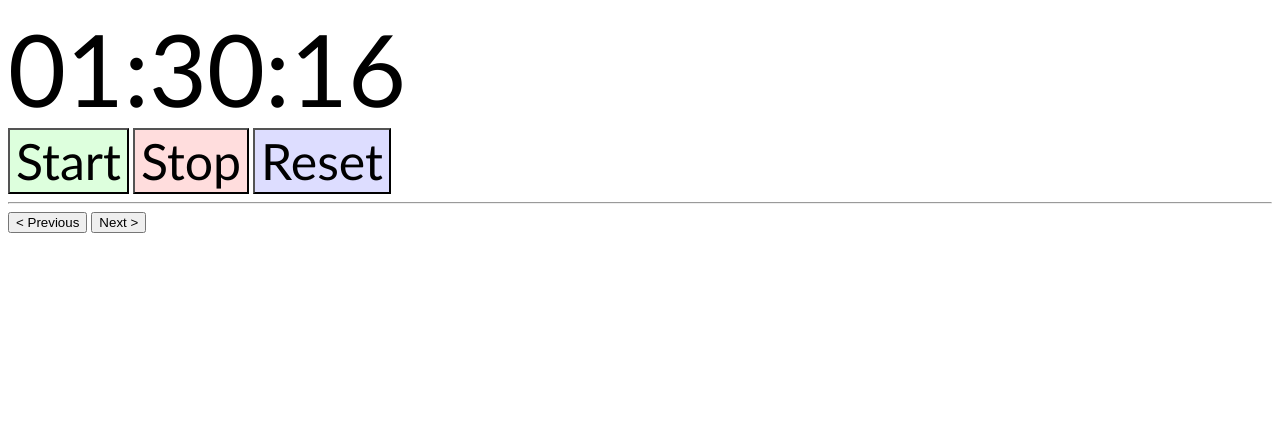
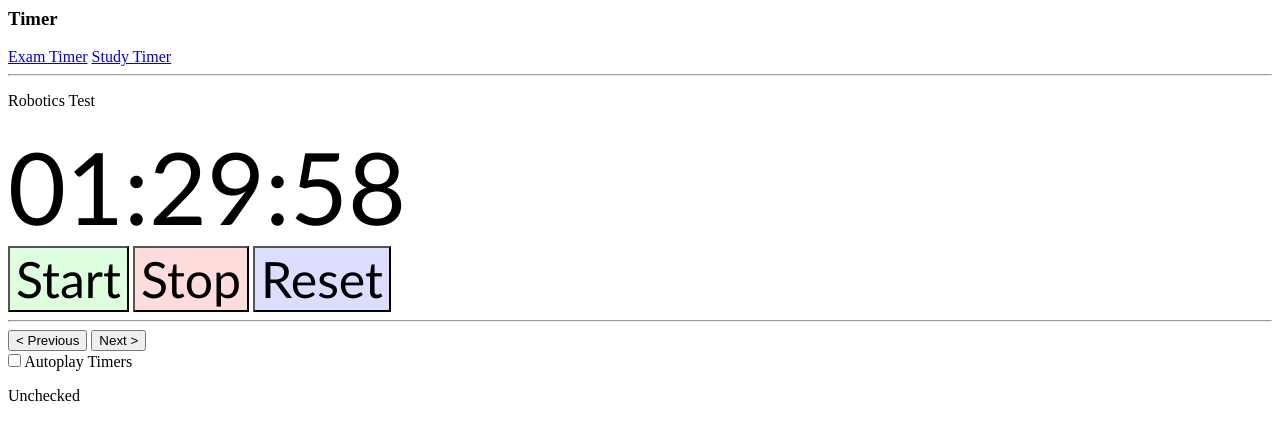
Before and after one commit to Username1-dot/simple-timer, a plain HTML site: page index.html in a window 1280 px wide. Both pictures are taken after a click on the button "Start". Drawn offline with Linux system fonts and the light colour scheme.

Commit message:
Updated timer logic to make previous and next buttons work

```diff
--- a/index.css
+++ b/index.css
@@ -43,3 +43,8 @@
     margin-top: 0px;
     margin-bottom: 0px;
 }
+
+#autoplay {
+    margin: 0px;
+    margin-top: 3px;
+}
--- a/index.html
+++ b/index.html
@@ -5,13 +5,26 @@
 <link rel="stylesheet" href="index.css">
 
 <body></body>
-
+<nav>
+    <h3 style="margin: 0px;">Timer</h3>
+    <br>
+    <a href="index.html" style="margin: 0px;">Exam Timer</a>
+    <a href="study.html" style="margin: 0px;">Study Timer</a>
+    <hr>
+</nav>
+<p id="timerName"></p>
 <p id="timer"></p>
 <input type="button" onclick="startPressed()" value="Start" id="start">
 <input type="button" onclick="stopPressed()" value="Stop" id="stop">
 <input type="button" onclick="resetPressed()" value="Reset" id="reset">
 <hr>
 <input type="button" onclick="prevPressed()" value = "< Previous" id="previous">
-<input type="button" onclick="nextPressed()" value = "Next >">
+<input type="button" onclick="nextPressed()" value = "Next >" id="next">
+<br>
+<input type="checkbox" id="autoplay">
+<label for="autoplay">Autoplay Timers</label>
+<br>
+<p id="testParagraph"></p>
+<p id="testParagraph2"></p>
 
 <script src="index.js"></script>
--- a/index.js
+++ b/index.js
@@ -1,4 +1,8 @@
 const timerElement = document.getElementById("timer");
+const timerNameElement = document.getElementById("timerName");
+const date = new Date();
+let timerPaused = true;
+let timerReset = false;
 
 function displayTimer(time) {
     let timeString = ["", "", ""];
@@ -31,11 +35,11 @@ function displayTimer(time) {
 //     return newTime;
 // }
 
-function calculateNewTime(oldTime) {
-    newTime = oldTime;
-    if(oldTime[2] === 0) {
+function calculateNewTime(time) {
+    newTime = time;
+    if (time[2] === 0) {
         newTime[2] = 59;
-        if(oldTime[1] === 0) {
+        if(time[1] === 0) {
             newTime[1] = 59;
             newTime[0]--;
         }
@@ -49,8 +53,131 @@ function calculateNewTime(oldTime) {
     return newTime;
 }
 
-testTimer = [1, 30, 24];
-displayTimer(calculateNewTime(testTimer));
+function checkAutoplay() {
+    let autoplayButton = document.getElementById("autoplay");
+    if (autoplayButton.checked) {
+        document.getElementById("testParagraph").innerText = "Checked"
+        // Replace with code when button is checked
+    }
+    else {
+        document.getElementById("testParagraph").innerText = "Unchecked"
+        // Replace with code when button is unchecked
+    }
+}
+
+function startPressed() {
+    timerPaused = false;
+}
+
+function stopPressed() {
+    timerPaused = true;
+}
+
+function resetPressed() {
+    timerReset = true;
+}
+
+
+
+// name: {date, priority, duration}
+// Date: the day of the month that the timer is automatically chosen.
+// Priority: which timer is first?(1 = first, 2 = second, etc.)
+// Duration: An array specifying the total duration.
+// Example:
+// exampleTimer: {23, 1, [0, 15, 0]}
+examArray = [
+    ["NST Reading", 12, [0, 10, 0]],
+    ["NST Test", 12, [1, 30, 0]],
+    ["Afrikaans Reading", 13, [0, 10, 0]],
+    ["Afrikaans Test", 13, [1, 30, 0]],
+    ["Maths 1 Reading", 16, [0, 10, 0]],
+    ["Maths 1 Test", 16, [1, 30, 0]],
+    ["Robotics Reading", 17, [0, 10, 0]],
+    ["Robotics Test", 17, [1, 30, 0]]
+]
+testArray = [
+    [16, 1, [0, 0, 10]],
+    [16, 2, [0, 0, 10]]
+];
+
+// let currentTimer = examArray[0][2];
+// let currentTimerBackup = examArray[0][2];
+// let time = currentTimer;
+// let time_ms = 0;
+
+// let i = 0;
+
+// while (examArray[i][1] < new Date().getDate() && i < examArray.length) {
+
+// }
+
+let currentTimer = [0, 0, 0];
+let time = currentTimer;
+// let timerIndex = 0;
+let time_ms = 0;
+
+for (let i = 0; i < examArray.length; i++) {
+    if (examArray[i][1] == date.getDate()) {
+        currentTimer = examArray[i][2];
+        timerIndex = i;
+    }
+    if (examArray.length - 1 == i && examArray[i][1] < date.getDate()) {
+        currentTimer = examArray[0][2];
+        timerIndex = 0;
+    }
+}
+
+function nextPressed() {
+    if (timerIndex + 1 < examArray.length) {
+        timerIndex++;
+        currentTimer = examArray[timerIndex][2];
+        displayTimer(currentTimer);
+    }
+}
+
+function prevPressed() {
+    if (timerIndex - 1 >= 0) {
+        timerIndex--;
+        currentTimer = examArray[timerIndex][2];
+    displayTimer(currentTimer);
+    }
+}
+
+displayTimer(currentTimer);
+
 setInterval(() => {
-    displayTimer(calculateNewTime(testTimer));
-}, 1000);
+    time_ms += 10;
+    if(time_ms == 1000) {
+        if(!timerPaused) {
+            if(timerReset) {
+                time = currentTimer;
+                displayTimer(currentTimer);
+                timerReset = false;
+            }
+            else {
+                // time = calculateNewTime(time);
+                // displayTimer(time);
+                displayTimer(calculateNewTime(currentTimer));
+            }
+        }
+        time_ms = 0;
+    }
+    timerNameElement.innerText = examArray[timerIndex][0];
+    checkAutoplay();
+}, 10);
+
+
+
+// setInterval(() => {
+//     if(!timerPaused) {
+//         // if(timerReset) {
+//         //     time = currentTimer;
+//         //     displayTimer(currentTimer);
+//         //     timerReset = false;
+//         // }
+//         // else {
+//             time = calculateNewTime(time);
+//             displayTimer(time);
+//         // }
+//     }
+// }, 1000);
```
Also changed, not shown: study.html (added).
